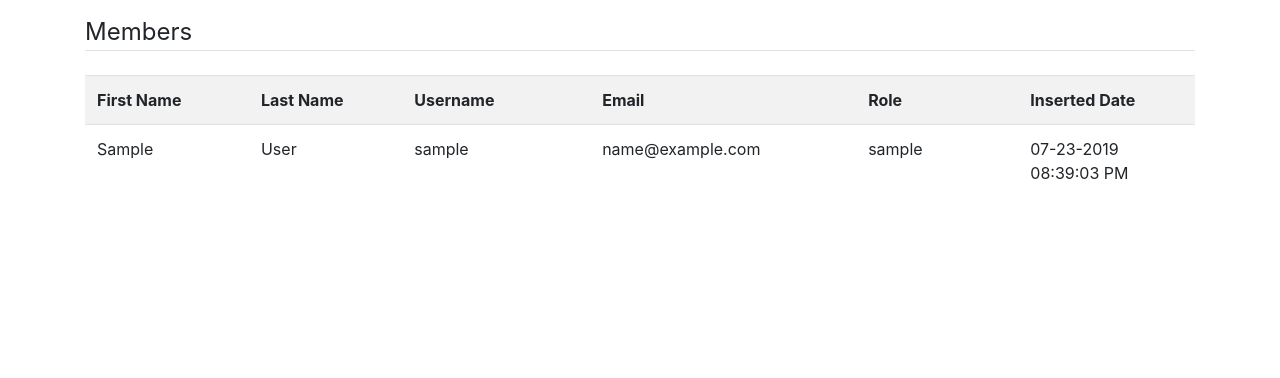
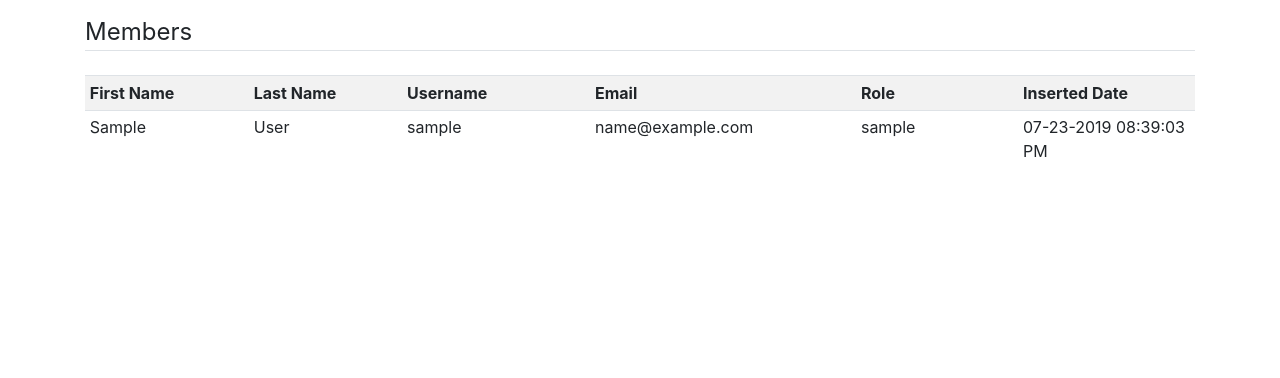
Before and after one commit to MKing301/math-pd-depo, a Flask app: page /member in a window 1280 px wide. Shown: the part 56-434 px from the top of the page. Run offline with Flask 2, Linux system fonts and the light colour scheme; the visitor is signed in with stand-in values (Sample User, id 1); data comes from the database, SQL or seed files in the repository; some libraries are stand-ins or nearby versions.

Commit message:
Add table-sm class to member table

```diff
--- a/pd_app/templates/member.html
+++ b/pd_app/templates/member.html
@@ -4,7 +4,7 @@
         <legend class="border-bottom mb-4">Members</legend>
     </div>
     <div>
-        <table class="table table-striped">
+        <table class="table table-striped table-sm">
                 <tr>
                     <th class="fit">First Name</th>
                     <th class="fit">Last Name</th>
```
